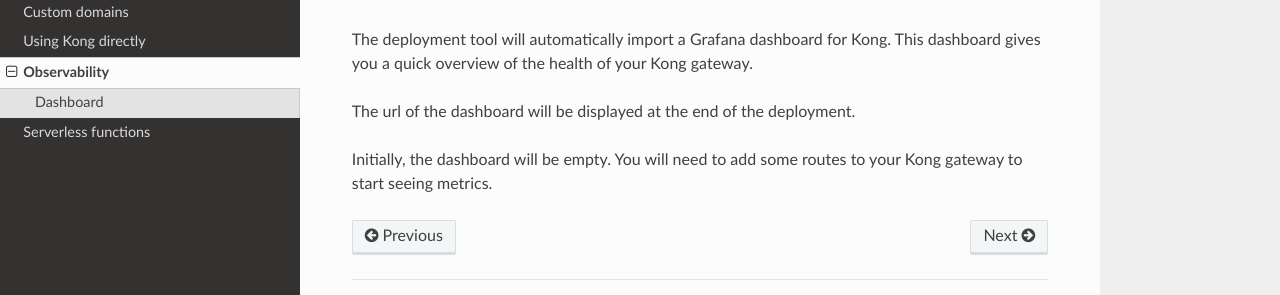
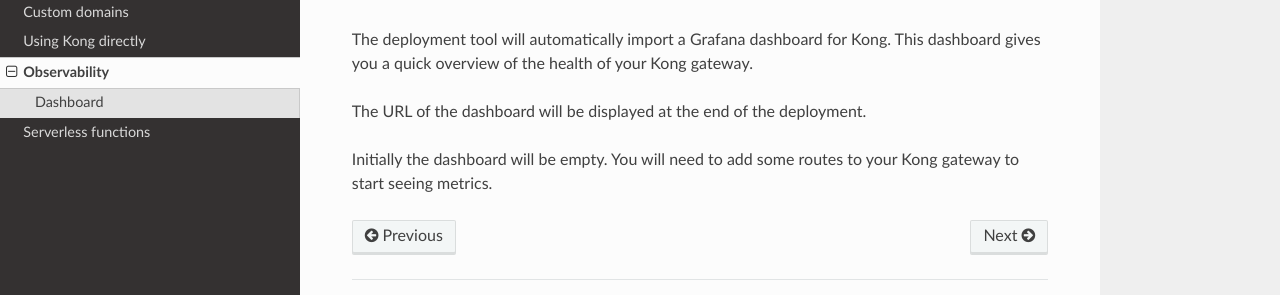
Before and after one commit to scaleway/serverless-gateway, a Sphinx documentation site: the page built from docs/source/observability.md, in a window 1280 px wide. Shown: the part 284-579 px from the top of the page. Built offline with Sphinx 7.4.7 and the Read the Docs theme 2.0.0, drawn with Linux system fonts in a browser that asks for light colours; pages that are not in the unit, such as notebooks, are missing from menus.

Commit message:
docs: improve phrasing
Co-authored-by: Simon Shillaker <554768+Shillaker@users.noreply.github.com>

```diff
--- a/docs/source/observability.md
+++ b/docs/source/observability.md
@@ -8,6 +8,6 @@ These metrics include the number of requests per second, the number of errors, t
 
 The deployment tool will automatically import a Grafana dashboard for Kong. This dashboard gives you a quick overview of the health of your Kong gateway.
 
-The url of the dashboard will be displayed at the end of the deployment.
+The URL of the dashboard will be displayed at the end of the deployment.
 
-Initially, the dashboard will be empty. You will need to add some routes to your Kong gateway to start seeing metrics.
+Initially the dashboard will be empty. You will need to add some routes to your Kong gateway to start seeing metrics.
```
